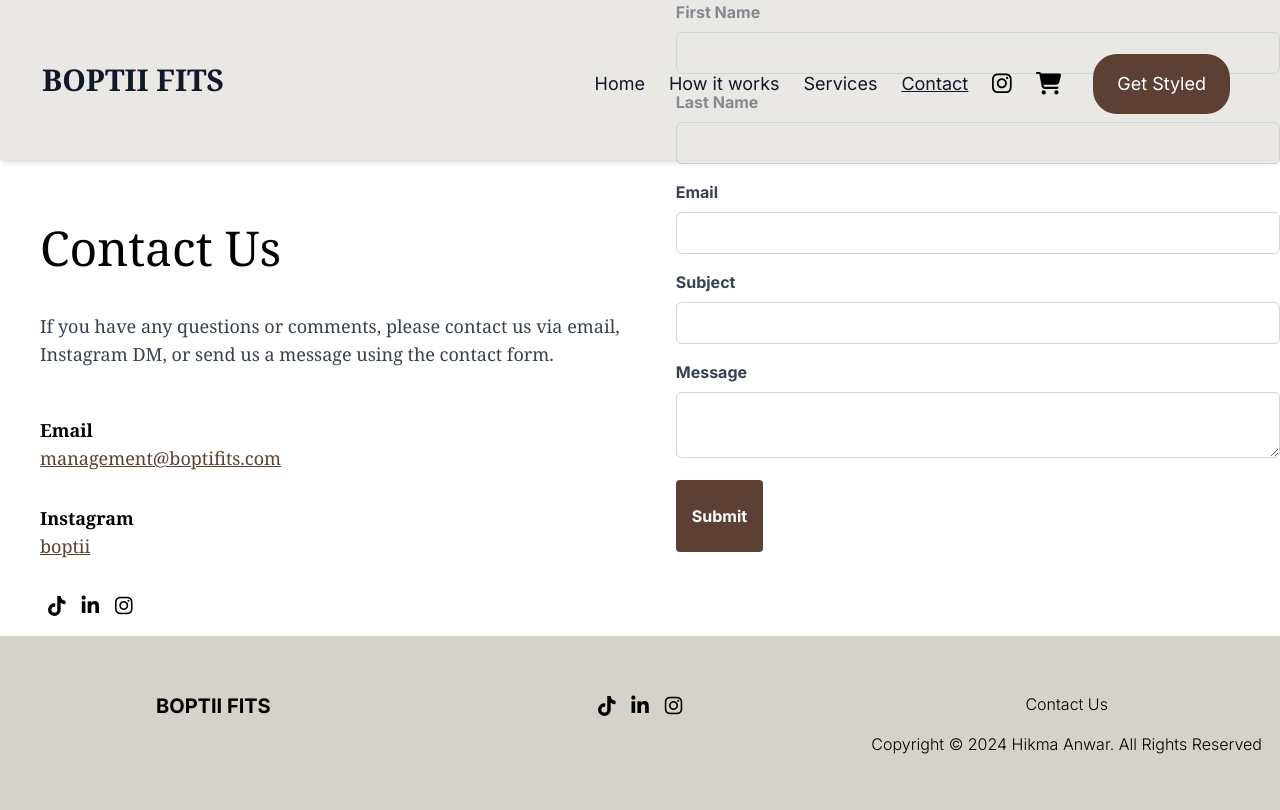
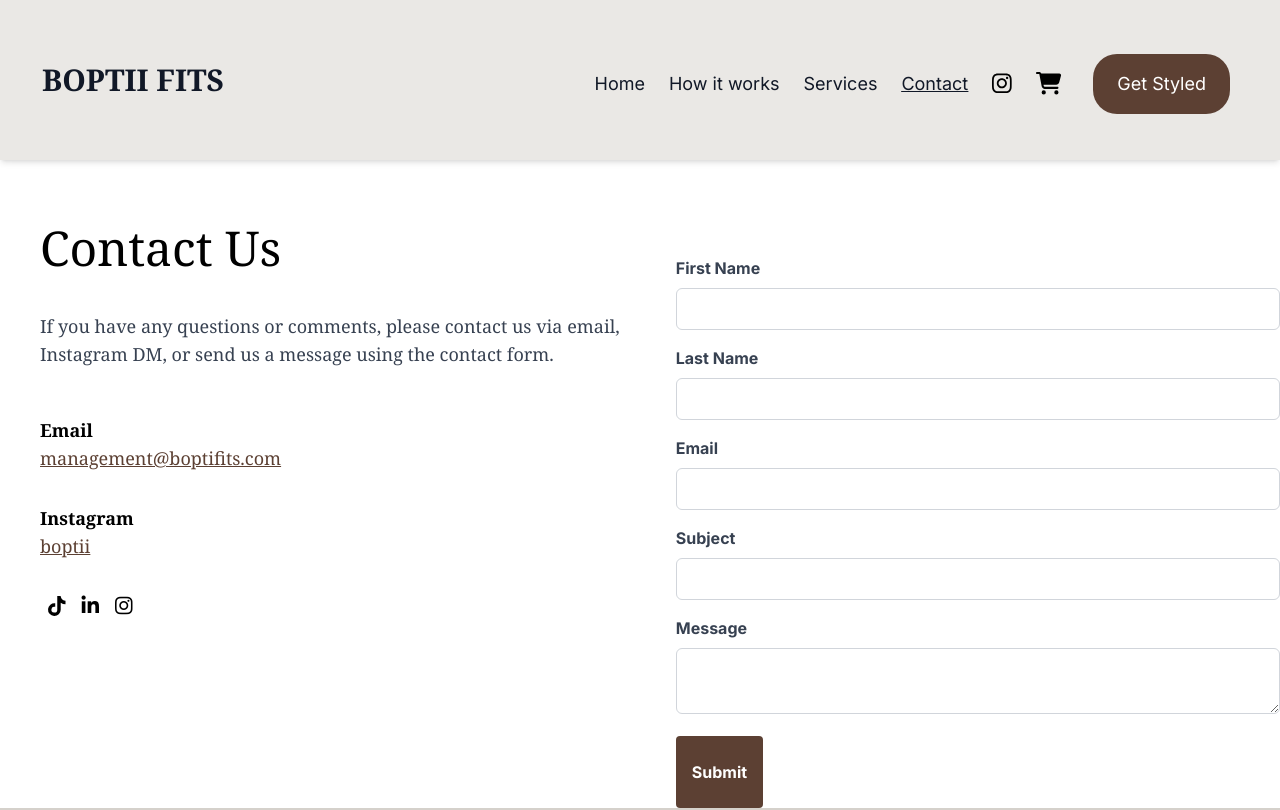
Before and after one commit to HikmaAnwar/boptii-fitss, a Next.js app: page /contact in a window 1280 px wide. Shown: the top 810 px of the page. Built offline with nearby package versions, Linux system fonts and the light colour scheme.

Commit message:
fix: minor change

```diff
--- a/src/app/contact/page.jsx
+++ b/src/app/contact/page.jsx
@@ -42,7 +42,6 @@ const Contact = () => {
   return (
     <div className="bg-white">
       <div className="flex flex-col lg:flex-row">
-        {/* Left Section */}
         <div className="mt-56 ml-10 font-serif text-black w-1/2">
           <h1 className="text-black text-5xl mb-10">Contact Us</h1>
           <p className="text-lg mb-10 text-gray-700">
@@ -95,7 +94,7 @@ const Contact = () => {
           </div>
         </div>
 
-        <div className="w-full lg:w-1/2 lg:pl-4">
+        <div className="w-full lg:w-1/2 lg:pl-4 mt-64">
           <form onSubmit={handleSubmit}>
             <div className="mb-4">
               <label
```
